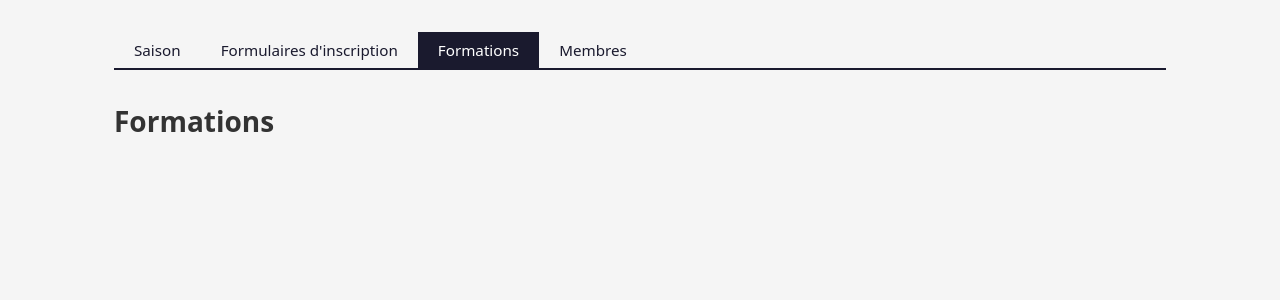
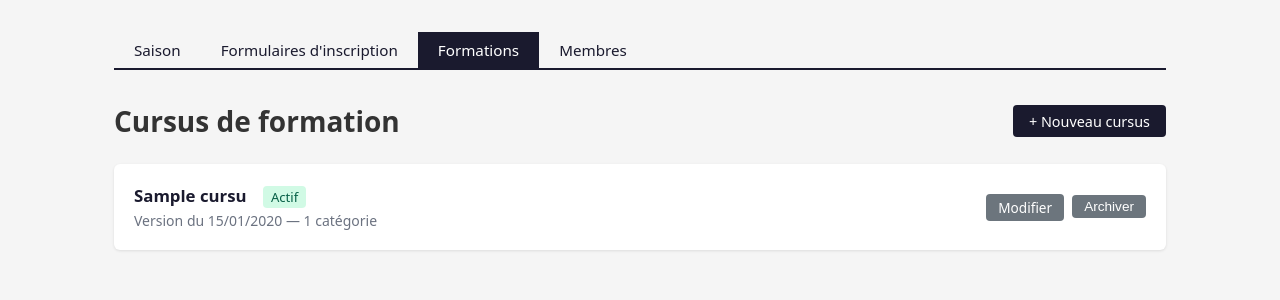
Before and after one commit to BertrandMiannay/helloAssoManager, a Django app: page /saison/formation/ in a window 1280 px wide. Shown: the part 48-348 px from the top of the page. Run offline with Django 5.2, Linux system fonts and the light colour scheme; a user stored in the database is signed in; tables that the repository leaves empty hold one stand-in row (values such as "Sample post").

Commit message:
formations

```diff
--- a/helloAssoImporter/membres_urls.py
+++ b/helloAssoImporter/membres_urls.py
@@ -6,7 +6,10 @@ urlpatterns = [
     path('refresh/', views.refresh_membership_forms, name='saison-refresh'),
     path('assign-season/', views.assign_season, name='saison-assign'),
     path('gestion/', views.season_gestion, name='saison-gestion'),
-    path('formation/', views.formation, name='saison-formation'),
+    path('formation/', views.formation_list, name='saison-formation'),
+    path('formation/creer/', views.cursus_create, name='saison-cursus-creer'),
+    path('formation/<int:pk>/', views.cursus_detail, name='saison-cursus-detail'),
+    path('formation/<int:pk>/archiver/', views.cursus_archive, name='saison-cursus-archiver'),
     path('set-current/<int:pk>/', views.set_current_season, name='saison-set-current'),
     path('delete/<int:pk>/', views.delete_season, name='saison-delete'),
     path('membres/', views.member_list, name='saison-membres'),
--- a/helloAssoImporter/models.py
+++ b/helloAssoImporter/models.py
@@ -131,3 +131,86 @@ class MemberShipFormOrder(models.Model):
 
     def __str__(self):
         return str(self.item_id)
+
+
+class Cursus(models.Model):
+    class Status(models.TextChoices):
+        ACTIVE   = 'active',   'Actif'
+        ARCHIVED = 'archived', 'Archivé'
+
+    name   = models.CharField(max_length=200)
+    date   = models.DateField(help_text="Date de version du cursus")
+    status = models.CharField(max_length=20, choices=Status.choices, default=Status.ACTIVE)
+
+    class Meta:
+        verbose_name        = 'Cursus'
+        verbose_name_plural = 'Cursus'
+        ordering            = ['-date']
+
+    def __str__(self):
+        return self.name
+
+
+class CursusCategory(models.Model):
+    cursus = models.ForeignKey(Cursus, on_delete=models.CASCADE, related_name='categories')
+    name   = models.CharField(max_length=200)
+    order  = models.PositiveIntegerField(default=0)
+
+    class Meta:
+        verbose_name        = 'Catégorie'
+        verbose_name_plural = 'Catégories'
+        ordering            = ['order', 'pk']
+
+    def __str__(self):
+        return f"{self.cursus.name} — {self.name}"
+
+
+class Skill(models.Model):
+    category = models.ForeignKey(CursusCategory, on_delete=models.CASCADE, related_name='skills')
+    name     = models.CharField(max_length=200)
+    order    = models.PositiveIntegerField(default=0)
+
+    class Meta:
+        verbose_name        = 'Compétence'
+        verbose_name_plural = 'Compétences'
+        ordering            = ['order', 'pk']
+
+    def __str__(self):
+        return self.name
+
+
+class MemberSkill(models.Model):
+    class SkillStatus(models.TextChoices):
+        NOT_ACQUIRED = 'not_acquired', 'Non acquis'
+        IN_PROGRESS  = 'in_progress',  "En cours d'acquisition"
+        ACQUIRED     = 'acquired',     'Acquis'
+
+    member = models.ForeignKey(Member, on_delete=models.CASCADE, related_name='member_skills')
+    skill  = models.ForeignKey(Skill, on_delete=models.CASCADE, related_name='member_skills')
+    status = models.CharField(max_length=20, choices=SkillStatus.choices, default=SkillStatus.NOT_ACQUIRED)
+
+    class Meta:
+        verbose_name        = 'Compétence membre'
+        verbose_name_plural = 'Compétences membres'
+        constraints = [
+            models.UniqueConstraint(fields=['member', 'skill'], name='unique_member_skill')
+        ]
+
+    def __str__(self):
+        return f"{self.member} — {self.skill}"
+
+
+class SkillEvaluation(models.Model):
+    member  = models.ForeignKey(Member, on_delete=models.CASCADE, related_name='skill_evaluations')
+    skill   = models.ForeignKey(Skill, on_delete=models.CASCADE, related_name='evaluations')
+    date    = models.DateField()
+    status  = models.CharField(max_length=20, choices=MemberSkill.SkillStatus.choices)
+    comment = models.TextField(blank=True)
+
+    class Meta:
+        verbose_name        = 'Évaluation'
+        verbose_name_plural = 'Évaluations'
+        ordering            = ['-date']
+
+    def __str__(self):
+        return f"{self.member} — {self.skill} ({self.date})"
--- a/helloAssoImporter/templates/helloAssoImporter/formation.html
+++ b/helloAssoImporter/templates/helloAssoImporter/formation.html
@@ -2,5 +2,51 @@
 {% block title %}Formations{% endblock %}
 
 {% block saison_content %}
-<h1>Formations</h1>
+<style>
+  .cursus-card {
+    background: white; border-radius: 6px; box-shadow: 0 1px 3px rgba(0,0,0,0.1);
+    padding: 1.25rem; margin-bottom: 1rem;
+    display: flex; align-items: center; justify-content: space-between; gap: 1rem;
+  }
+  .badge-active   { background: #d1fae5; color: #065f46; padding: 2px 8px; border-radius: 4px; font-size: 0.82em; }
+  .badge-archived { background: #f3f4f6; color: #6b7280; padding: 2px 8px; border-radius: 4px; font-size: 0.82em; }
+</style>
+
+<div style="display:flex; align-items:center; justify-content:space-between; margin-bottom:1.5rem;">
+  <h1 style="margin:0;">Cursus de formation</h1>
+  <a href="{% url 'saison-cursus-creer' %}" class="btn btn-primary">+ Nouveau cursus</a>
+</div>
+
+{% if cursus_list %}
+  {% for cursus in cursus_list %}
+  <div class="cursus-card">
+    <div>
+      <a href="{% url 'saison-cursus-detail' cursus.pk %}"
+         style="font-weight:600; color:#1a1a2e; text-decoration:none; font-size:1.05rem;">
+        {{ cursus.name }}
+      </a>
+      <span class="badge-{{ cursus.status }}" style="margin-left:0.75rem;">
+        {{ cursus.get_status_display }}
+      </span>
+      <div style="color:#6b7280; font-size:0.875rem; margin-top:0.25rem;">
+        Version du {{ cursus.date|date:"d/m/Y" }} &mdash; {{ cursus.category_count }} catégorie{{ cursus.category_count|pluralize }}
+      </div>
+    </div>
+    <div style="display:flex; gap:0.5rem; flex-shrink:0;">
+      <a href="{% url 'saison-cursus-detail' cursus.pk %}" class="btn btn-secondary"
+         style="font-size:0.85rem; padding:0.25rem 0.75rem;">Modifier</a>
+      <form method="post" action="{% url 'saison-cursus-archiver' cursus.pk %}">
+        {% csrf_token %}
+        <button type="submit" class="btn btn-secondary"
+                style="font-size:0.85rem; padding:0.25rem 0.75rem;"
+                onclick="return confirm('{% if cursus.status == 'active' %}Archiver{% else %}Réactiver{% endif %} ce cursus ?')">
+          {% if cursus.status == 'active' %}Archiver{% else %}Réactiver{% endif %}
+        </button>
+      </form>
+    </div>
+  </div>
+  {% endfor %}
+{% else %}
+  <p style="color:#999;">Aucun cursus créé. Commencez par créer un nouveau cursus.</p>
+{% endif %}
 {% endblock %}
--- a/helloAssoImporter/views.py
+++ b/helloAssoImporter/views.py
@@ -12,9 +12,9 @@ from django.shortcuts import get_object_or_404, redirect, render
 from django.utils.http import url_has_allowed_host_and_scheme
 
 from common.api.helloAssoApi import get_hello_asso_api, HelloAssoApiError, FIELD_EMAIL, FIELD_BIRTHDATE, FIELD_SEX, FIELD_LICENCE, LEVEL_FIELD_LABELS, CONTACT_FIELD_LABELS
-from helloAssoImporter.models import Season, MemberShipForm, MemberShipFormOrder, Member, EventForm, EventRegistration
+from helloAssoImporter.models import Season, MemberShipForm, MemberShipFormOrder, Member, EventForm, EventRegistration, Cursus, CursusCategory, Skill
 from django.views.generic import ListView, DetailView
-from django.db.models import Count, Q
+from django.db.models import Count, Max, Q
 from django.core.cache import cache
 from userManagement.views import AdminRequiredMixin, admin_required, ClubStaffRequiredMixin, club_staff_required
 
@@ -120,8 +120,130 @@ def delete_season(request, pk):
 
 
 @admin_required
-def formation(request):
-    return render(request, 'helloAssoImporter/formation.html', {'active_tab': 'formation'})
+def formation_list(request):
+    cursus_list = Cursus.objects.annotate(
+        category_count=Count('categories'),
+    ).order_by('status', '-date')
+    return render(request, 'helloAssoImporter/formation.html', {
+        'cursus_list': cursus_list,
+        'active_tab': 'formation',
+    })
+
+
+@admin_required
+def cursus_create(request):
+    error = None
+    form_data = {}
+    if request.method == 'POST':
+        name = request.POST.get('name', '').strip()
+        date_str = request.POST.get('date', '').strip()
+        form_data = {'name': name, 'date': date_str}
+        if not name:
+            error = "Le nom du cursus est obligatoire."
+        elif not date_str:
+            error = "La date de version est obligatoire."
+        else:
+            from datetime import date as date_cls
+            try:
+                parsed_date = date_cls.fromisoformat(date_str)
+            except ValueError:
+                error = "Format de date invalide (attendu : AAAA-MM-JJ)."
+            else:
+                cursus = Cursus.objects.create(name=name, date=parsed_date)
+                logger.info("CURSUS_CREATE pk=%s name=%s by=%s", cursus.pk, cursus.name, request.user.username)
+                messages.success(request, f"Cursus « {cursus.name} » créé.")
+                return redirect('saison-cursus-detail', pk=cursus.pk)
+    return render(request, 'helloAssoImporter/cursus_create.html', {
+        'error': error,
+        'form_data': form_data,
+        'active_tab': 'formation',
+    })
+
+
+@admin_required
+def cursus_detail(request, pk):
+    cursus = get_object_or_404(Cursus, pk=pk)
+
+    if request.method == 'POST':
+        action = request.POST.get('_action')
+
+        if action == 'edit_cursus':
+            name = request.POST.get('name', '').strip()
+            date_str = request.POST.get('date', '').strip()
+            if name and date_str:
+                from datetime import date as date_cls
+                try:
+                    cursus.name = name
+                    cursus.date = date_cls.fromisoformat(date_str)
+                    cursus.save(update_fields=['name', 'date'])
+                    messages.success(request, "Cursus mis à jour.")
+                except ValueError:
+                    messages.error(request, "Format de date invalide.")
+            return redirect('saison-cursus-detail', pk=pk)
+
+        elif action == 'add_category':
+            name = request.POST.get('category_name', '').strip()
+            if name:
+                max_order = cursus.categories.aggregate(m=Max('order'))['m'] or 0
+                CursusCategory.objects.create(cursus=cursus, name=name, order=max_order + 1)
+            return redirect('saison-cursus-detail', pk=pk)
+
+        elif action == 'delete_category':
+            cat_pk = request.POST.get('category_pk')
+            CursusCategory.objects.filter(pk=cat_pk, cursus=cursus).delete()
+            return redirect('saison-cursus-detail', pk=pk)
+
+        elif action == 'reorder_categories':
+            order_list = request.POST.getlist('category_order')
+            with transaction.atomic():
+                for i, cat_pk in enumerate(order_list, start=1):
+                    CursusCategory.objects.filter(pk=cat_pk, cursus=cursus).update(order=i)
+            return redirect('saison-cursus-detail', pk=pk)
+
+        elif action == 'add_skill':
+            cat_pk = request.POST.get('category_pk')
+            name = request.POST.get('skill_name', '').strip()
+            if name and cat_pk:
+                category = get_object_or_404(CursusCategory, pk=cat_pk, cursus=cursus)
+                max_order = category.skills.aggregate(m=Max('order'))['m'] or 0
+                Skill.objects.create(category=category, name=name, order=max_order + 1)
+            return redirect('saison-cursus-detail', pk=pk)
+
+        elif action == 'delete_skill':
+            skill_pk = request.POST.get('skill_pk')
+            Skill.objects.filter(pk=skill_pk, category__cursus=cursus).delete()
+            return redirect('saison-cursus-detail', pk=pk)
+
+        elif action == 'reorder_skills':
+            cat_pk = request.POST.get('category_pk')
+            order_list = request.POST.getlist('skill_order')
+            with transaction.atomic():
+                for i, skill_pk in enumerate(order_list, start=1):
+                    Skill.objects.filter(pk=skill_pk, category_id=cat_pk).update(order=i)
+            return redirect('saison-cursus-detail', pk=pk)
+
+    categories = cursus.categories.prefetch_related('skills').all()
+    return render(request, 'helloAssoImporter/cursus_detail.html', {
+        'cursus': cursus,
+        'categories': categories,
+        'active_tab': 'formation',
+    })
+
+
+@admin_required
+def cursus_archive(request, pk):
+    if request.method == 'POST':
+        cursus = get_object_or_404(Cursus, pk=pk)
+        if cursus.status == Cursus.Status.ACTIVE:
+            cursus.status = Cursus.Status.ARCHIVED
+            action_label = "archivé"
+        else:
+            cursus.status = Cursus.Status.ACTIVE
+            action_label = "réactivé"
+        cursus.save(update_fields=['status'])
+        logger.info("CURSUS_STATUS pk=%s status=%s by=%s", cursus.pk, cursus.status, request.user.username)
+        messages.success(request, f"Cursus « {cursus.name} » {action_label}.")
+    return redirect('saison-formation')
 
 
 @admin_required
```
Also changed, not shown: helloAssoImporter/admin.py (+35 -1 lines), helloAssoImporter/templates/helloAssoImporter/cursus_create.html (added, +30 -0 lines), helloAssoImporter/templates/helloAssoImporter/cursus_detail.html (added, +205 -0 lines), helloAssoImporter/migrations/0005_cursus_cursuscategory_skill_skillevaluation_and_more.py (added).
